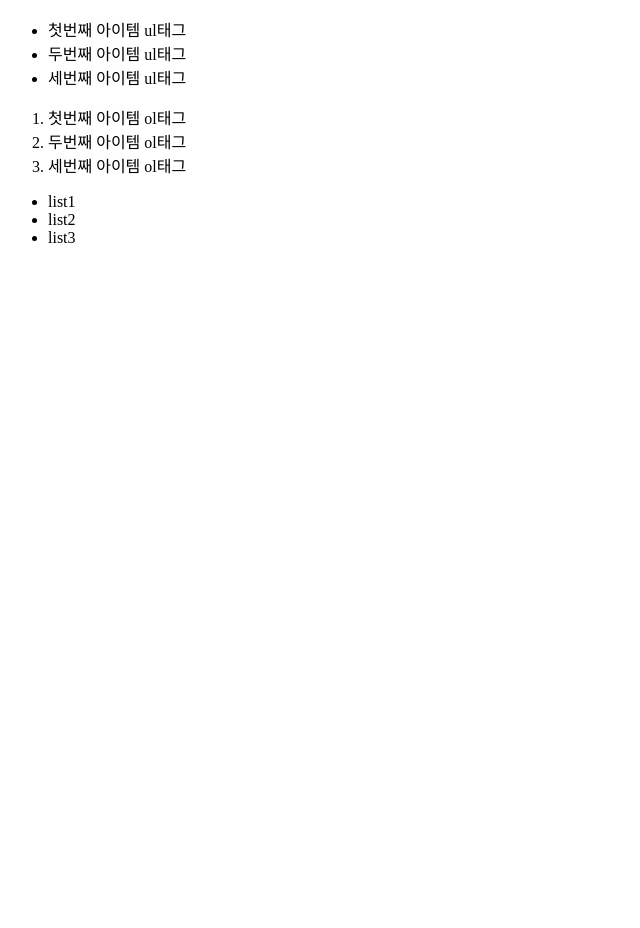
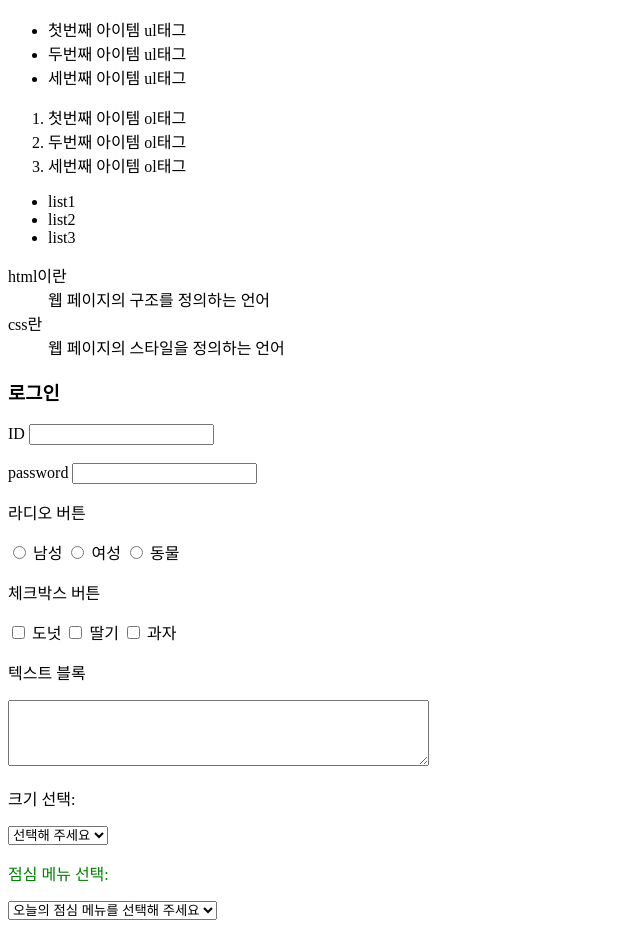
Before and after one commit to seojin1217/learn-html-css, a plain HTML site: page index.html in a window 1280 px wide. Shown: the part 740-1668 px from the top of the page, without its empty margins (0-640 px from the left). Before the commit the page ends 1003 px from the top, so only its background shows below. Drawn offline with Linux system fonts and the light colour scheme.

Commit message:
fix: 여러 박스 등 실험

```diff
--- a/index.html
+++ b/index.html
@@ -39,6 +39,7 @@
       <img src="https://search.pstatic.net/common/?src=http%3A%2F%2Fblogfiles.naver.net%2FMjAyNTA0MzBfMTY2%2FMDAxNzQ1OTk2NjgyNjIw.y9igO5lYXVlxvj3Ikdn8q42kDxFRptXvOFgC4H4-sQEg.IvGKzAgX4U9VuTSowYiAvcS7QXvRjt27j79nD4FXGVcg.JPEG%2FKakaoTalk_20250430_131659005_12.jpg&type=a340" alt="이미지
       설명 함덕해수욕장">
     </div>
+    <!-- ul, ol 배우기 -->
     <ul>
       <li>첫번째 아이템 ul태그</li>
       <li>두번째 아이템 ul태그</li>
@@ -54,5 +55,66 @@
       <li>list2</li>
       <li>list3</li>
     </ul>
+    <!-- dl, dt, dd 배우기 -->
+    <dl>
+      <dt>html이란 </dt>
+      <dd>웹 페이지의 구조를 정의하는 언어</dd>
+      <dt>css란</dt>
+      <dd>웹 페이지의 스타일을 정의하는 언어</dd>
+    </dl>
+    <form>
+      <h3>로그인</h3><div>
+        <span>ID</span>
+        <input type="text"/>
+      </div><br/>
+    <div>
+      <span>password
+      </span>
+        <input type="password"/>
+    </div>
+    <div>
+      <p>라디오 버튼</p>
+      <input type="radio" name="gender" value="male" id="male"/>
+      <label for="male">남성</label>
+
+      <input type="radio" name="gender" value="female" id="female"/>
+      <label for="female">여성</label>
+
+      <input type="radio" name="gender" value="animal" id="animal"/>
+      <label for="animal">동물</label>
+    </div>
+        <div>
+      <p>체크박스 버튼</p>
+
+      <input type="checkbox" name="food" value="doughnut" id="doughnut"/>
+      <label for="doughnut">도넛</label>
+
+      <input type="checkbox" name="food" value="strawberry" id="strawberry"/>
+      <label for="strawberry">딸기</label>
+
+      <input type="checkbox" name="food" value="snack" id="snack"/>
+      <label for="snack">과자</label>
+    </div>
+    <!-- 라디오버튼 및 체크박스버튼 끝, 텍스트블록 실험 -->
+     <p>텍스트 블록</p>
+    <textarea name="message" id="" rows="4" cols="50"></textarea>
+    <!-- select 실험 -->
+     <p>크기 선택: </p>
+     <select name="size" id="size">
+      <option value="">선택해 주세요</option>
+      <option value="small">작게</option>
+      <option value="medium">적당히</option>
+      <option value="large">크게</option>
+     </select>
+
+<p style=color:green>점심 메뉴 선택: </p>
+     <select name="menu" id="menu">
+      <option value="">오늘의 점심 메뉴를 선택해 주세요</option>
+      <option value="bread">파리바게트 빵</option>
+      <option value="icecream">베라 아이스크림</option>
+      <option value="yogurt">요아정 요거트</option>
+     </select>
+
+    </form>
   </body>
 </html>
```
